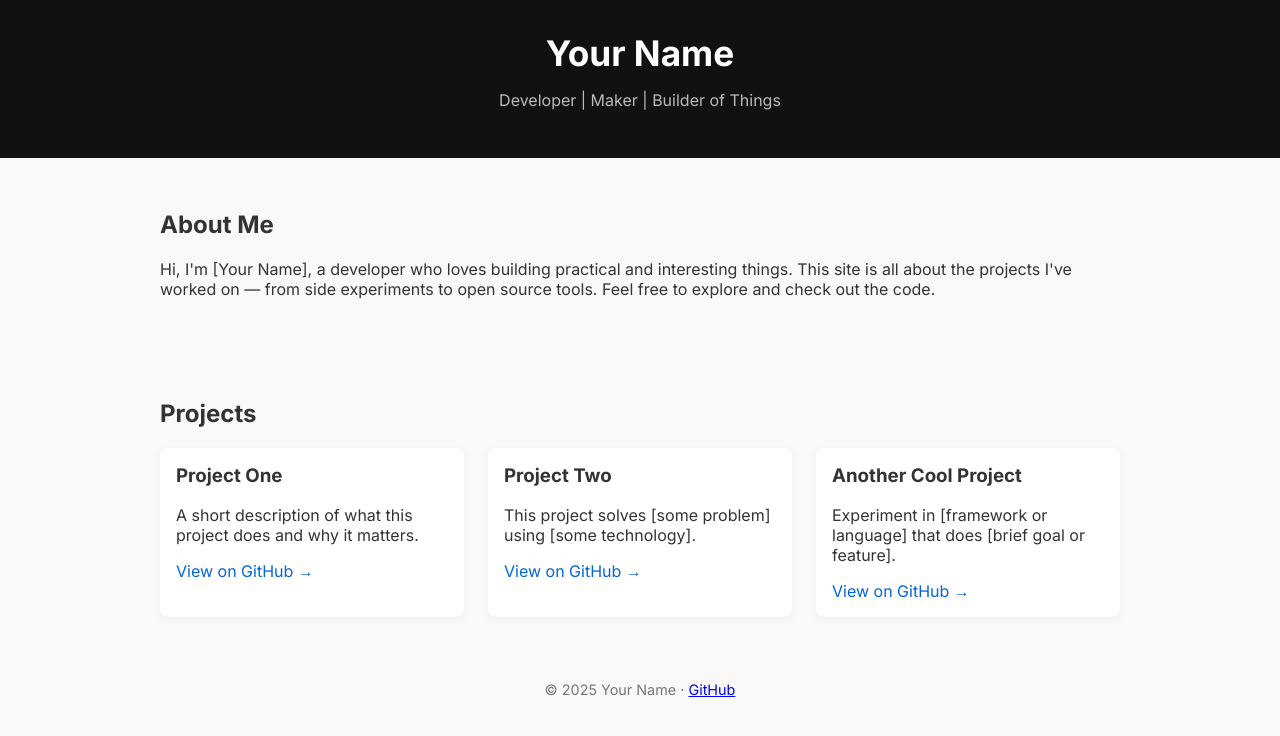
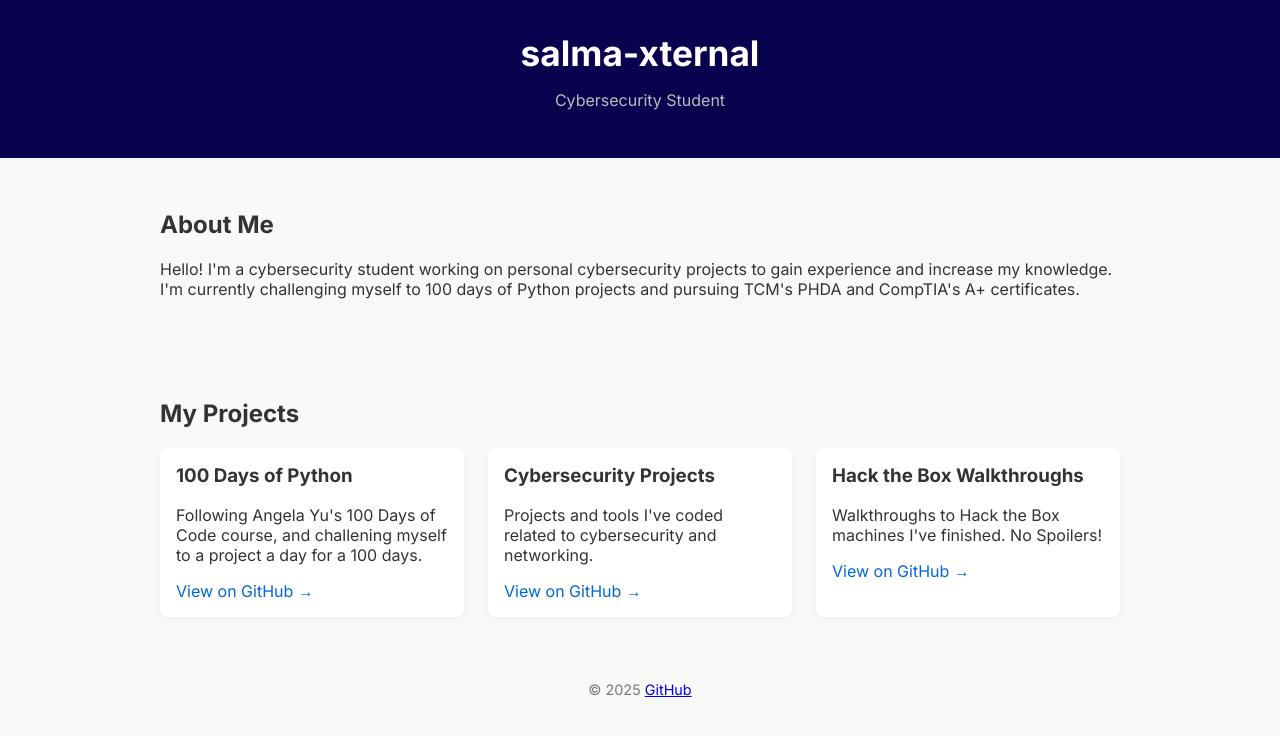
Before and after one commit to salma-xternal/salma-xternal.github.io, a plain HTML site: page index.html in a window 1280 px wide. Drawn offline with Linux system fonts and the light colour scheme.

Commit message:
Update index.html

```diff
--- a/index.html
+++ b/index.html
@@ -3,7 +3,7 @@
 <head>
   <meta charset="UTF-8" />
   <meta name="viewport" content="width=device-width, initial-scale=1.0" />
-  <title>Your Name | Projects Portfolio</title>
+  <title>Hello! | Projects Portfolio</title>
   <link href="https://fonts.googleapis.com/css2?family=Inter:wght@400;700&display=swap" rel="stylesheet">
   <style>
     body {
@@ -13,7 +13,7 @@
       color: #333;
     }
     header {
-      background-color: #111;
+      background-color: #09024f;
       color: white;
       padding: 2rem 1rem;
       text-align: center;
@@ -64,37 +64,37 @@
 <body>
 
   <header>
-    <h1>Your Name</h1>
-    <p>Developer | Maker | Builder of Things</p>
+    <h1>salma-xternal</h1>
+    <p>Cybersecurity Student</p>
   </header>
 
   <section id="about">
     <h2>About Me</h2>
-    <p>Hi, I'm [Your Name], a developer who loves building practical and interesting things. This site is all about the projects I've worked on — from side experiments to open source tools. Feel free to explore and check out the code.</p>
+    <p>Hello! I'm a cybersecurity student working on personal cybersecurity projects to gain experience and increase my knowledge. I'm currently challenging myself to 100 days of Python projects and pursuing TCM's PHDA and CompTIA's A+ certificates. </p>
   </section>
 
   <section id="projects">
-    <h2>Projects</h2>
+    <h2>My Projects</h2>
     <div class="projects">
 
-      <!-- Project 1 -->
+      <!-- 100 Days of Python -->
       <div class="project-card">
-        <h3>Project One</h3>
-        <p>A short description of what this project does and why it matters.</p>
+        <h3>100 Days of Python</h3>
+        <p>Following Angela Yu's 100 Days of Code course, and challening myself to a project a day for a 100 days.</p>
         <a href="https://github.com/yourusername/project-one" target="_blank">View on GitHub →</a>
       </div>
 
-      <!-- Project 2 -->
+      <!-- Cybersecurity Projects -->
       <div class="project-card">
-        <h3>Project Two</h3>
-        <p>This project solves [some problem] using [some technology].</p>
+        <h3>Cybersecurity Projects</h3>
+        <p>Projects and tools I've coded related to cybersecurity and networking.</p>
         <a href="https://github.com/yourusername/project-two" target="_blank">View on GitHub →</a>
       </div>
 
-      <!-- Project 3 -->
+      <!-- Hack the Box Walkthroughs -->
       <div class="project-card">
-        <h3>Another Cool Project</h3>
-        <p>Experiment in [framework or language] that does [brief goal or feature].</p>
+        <h3>Hack the Box Walkthroughs</h3>
+        <p>Walkthroughs to Hack the Box machines I've finished. No Spoilers!</p>
         <a href="https://github.com/yourusername/another-project" target="_blank">View on GitHub →</a>
       </div>
 
@@ -104,7 +104,7 @@
   </section>
 
   <footer>
-    © 2025 Your Name · <a href="https://github.com/yourusername" target="_blank">GitHub</a>
+    © 2025 <a href="https://github.com/yourusername" target="_blank">GitHub</a>
   </footer>
 
 </body>
```
